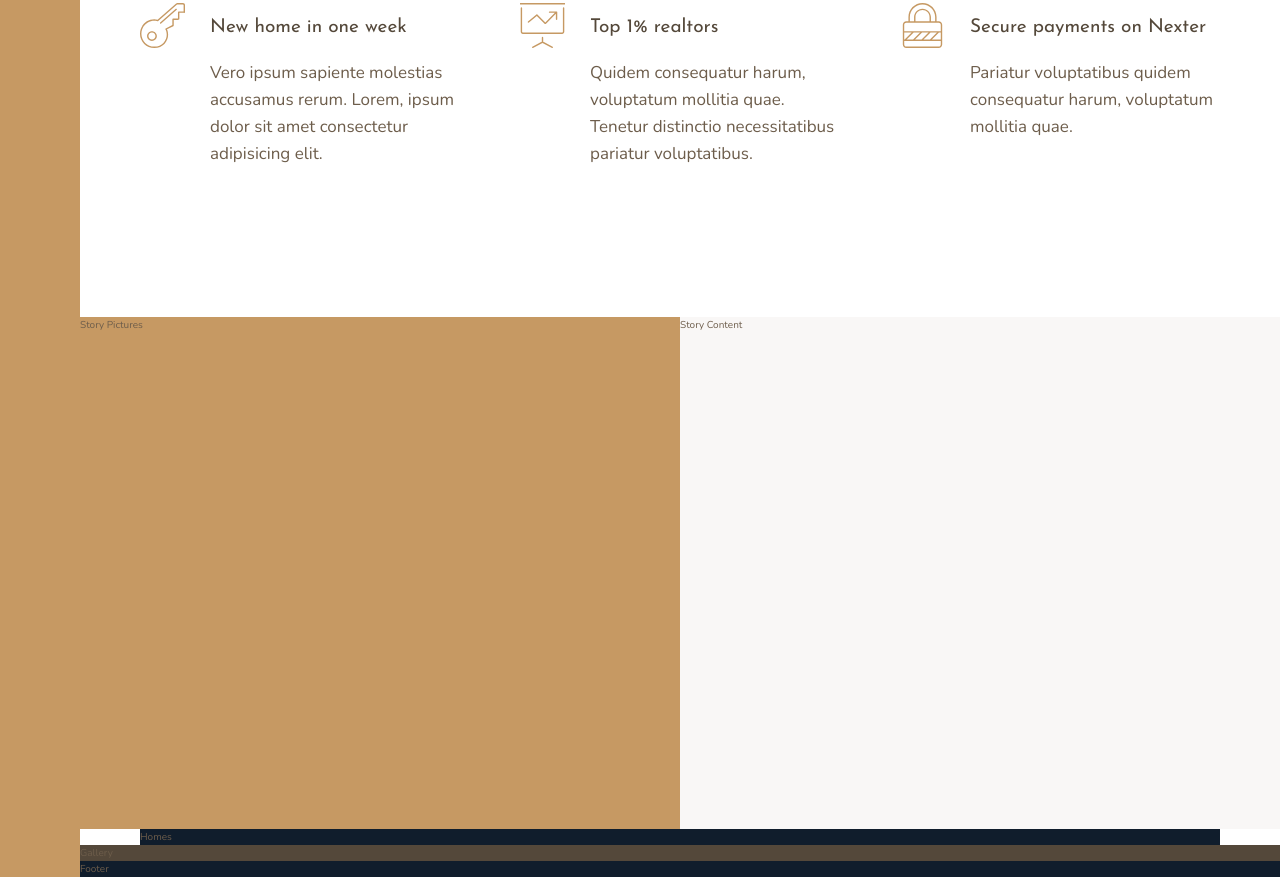
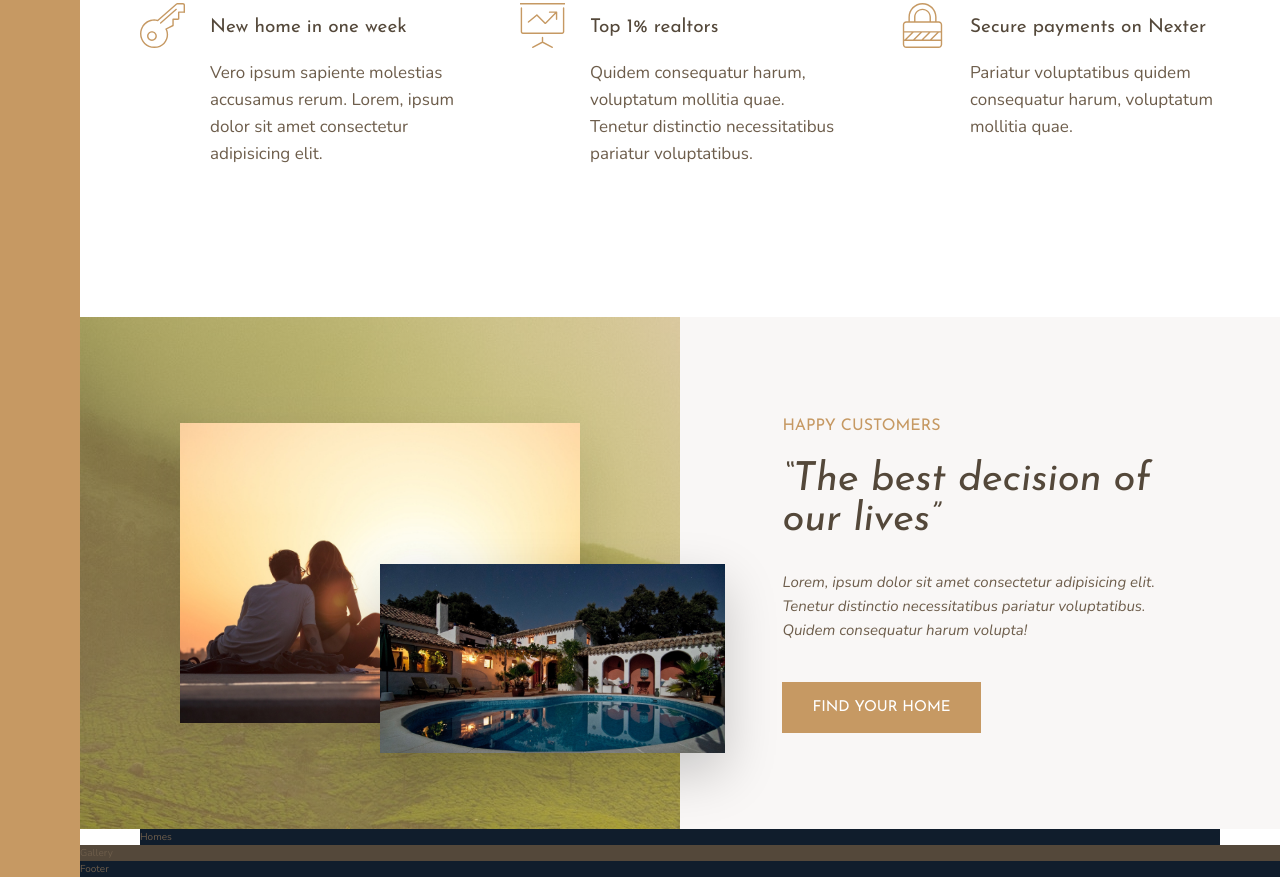
Before and after one commit to Rafatcb/css-sass-udemy, a website: page Nexter/index.html in a window 1280 px wide. Shown: the part 991-1868 px from the top of the page. Drawn offline with nearby package versions, Linux system fonts and the light colour scheme.

Commit message:
Story section

```diff
--- a/Nexter/index.html
+++ b/Nexter/index.html
@@ -70,11 +70,17 @@
         </section>
 
         <div class="story__pictures">
-            Story Pictures
+            <img src="img/story-1.jpeg" alt="Couple with new house" class="story__img--1">
+            <img src="img/story-2.jpeg" alt="New house" class="story__img--2">
         </div>
 
         <div class="story__content">
-            Story Content
+            <h3 class="heading-3 mb-sm">Happy Customers</h3>
+            <h2 class="heading-2 heading-2--dark mb-md">&ldquo;The best decision of our lives&rdquo;</h2>
+            <p class="story__text">
+                Lorem, ipsum dolor sit amet consectetur adipisicing elit. Tenetur distinctio necessitatibus pariatur voluptatibus. Quidem consequatur harum volupta!
+            </p>
+            <button class="btn">Find your home</button>
         </div>
 
         <div class="homes">
--- a/Nexter/sass/_story.scss
+++ b/Nexter/sass/_story.scss
@@ -2,10 +2,48 @@
     &__pictures {
         background-color: $color-primary;
         grid-column: full-start / col-end 4;
+        background-image: linear-gradient(rgba($color-primary, .5), rgba($color-primary, .5)), url(../img/back.jpg);
+
+        display: grid;
+        grid-template-rows: repeat(6, 1fr);
+        grid-template-columns: repeat(6, 1fr);
+        align-items: center;
+    }
+
+    &__img--1 {
+        width: 100%;
+        grid-row: 2 / 6;
+        grid-column: 2 / 6;
+        box-shadow: 0 2rem 5rem rgba(#000, .1);
+    }
+
+    &__img--2 {
+        width: 115%;
+        grid-row: 4 / 6;
+        grid-column: 4 / 7;
+        z-index: 20;
+        box-shadow: 0 2rem 5rem rgba(#000, .2);
     }
 
     &__content {
         background-color: $color-grey-light-1;
         grid-column: col-start 5 / full-end;
+
+        padding: 6rem 8vw;
+
+        // display: flex;
+        // flex-direction: column;
+        // justify-content: center;
+        // align-items: flex-start;
+
+        display: grid;
+        align-content: center;
+        justify-items: start;
+    }
+
+    &__text {
+        font-size: 1.5rem;
+        font-style: italic;
+        margin-bottom: 4rem;
     }
 }
--- a/Nexter/sass/_typography.scss
+++ b/Nexter/sass/_typography.scss
@@ -9,10 +9,19 @@
 
 .heading-2 {
     @extend %heading;
+    font-size: 4rem;
+    font-style: italic;
+    line-height: 1;
+
+    &--light { color: $color-grey-light-1 }
+    &--dark { color: $color-grey-dark-1 }
 }
 
 .heading-3 {
     @extend %heading;
+    font-size: 1.6rem;
+    color: $color-primary;
+    text-transform: uppercase;
 }
 
 .heading-4 {
@@ -22,3 +31,25 @@
     &--light { color: $color-grey-light-1 }
     &--dark { color: $color-grey-dark-1 }
 }
+
+.btn {
+    background-color: $color-primary;
+    color: #fff;
+    border: none;
+    border-radius: 0;
+    font-family: $font-display;
+    font-size: 1.5rem;
+    text-transform: uppercase;
+    padding: 1.8rem 3rem;
+    cursor: pointer;
+    transition: all .2s;
+
+    &:hover {
+        background-color: $color-primary-dark;
+    }
+}
+
+.mb-sm { margin-bottom: 2rem; }
+.mb-md { margin-bottom: 3rem; }
+.mb-lg { margin-bottom: 4rem; }
+.mb-hg { margin-bottom: 8rem; }
```
Also changed, not shown: Nexter/css/style.css.
